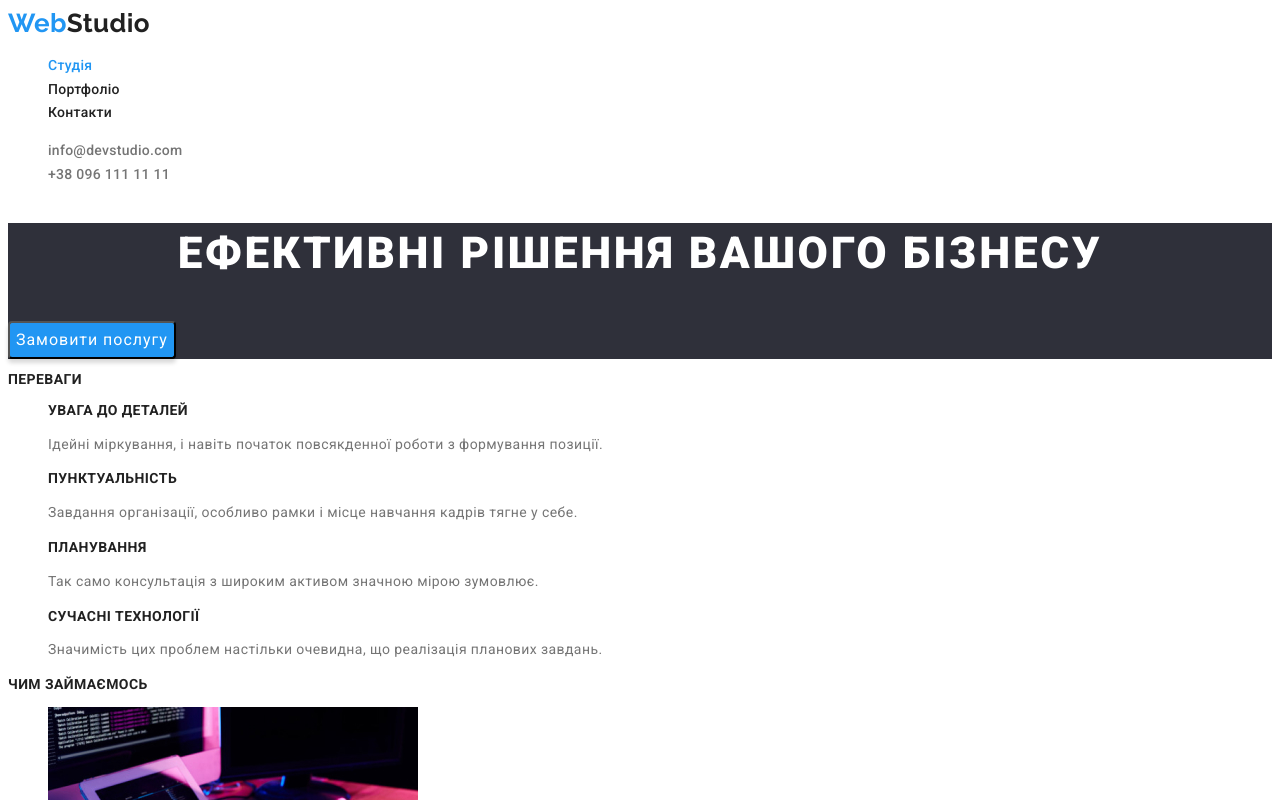
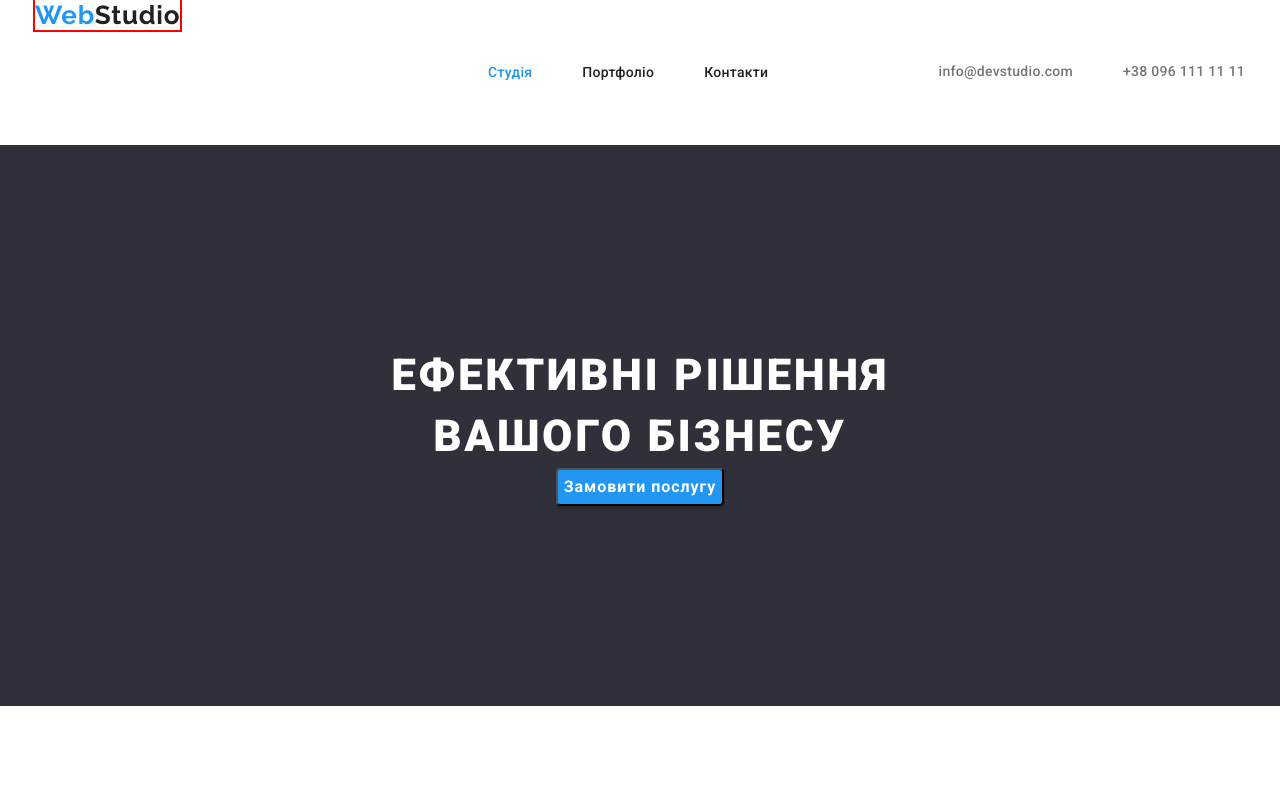
Before and after one commit to AndriiTrylenko/goit-markup-hw-03, a plain HTML site: page index.html in a window 1280 px wide. Shown: the top 800 px of the page. Drawn offline with nearby package versions, Linux system fonts and the light colour scheme.

Commit message:
перевірка

```diff
--- a/css/styles.css
+++ b/css/styles.css
@@ -9,6 +9,17 @@
     --third-bgd-color: #f5f4fa;
     --accent-color: #2196f3;
 }
+h1,
+h2,
+h3,
+h4,
+h5,
+h6,
+p,
+ul {
+    margin: 0;
+    padding: 0;
+}
 
 body {
     font-family: "Roboto", sans-serif;
@@ -18,8 +29,6 @@ body {
     background-color: var(--main-background-color);
     color: var(--primary-text-color);
 }
-
-
 /* вбираємо підкреслювання посилань*/
 .logo,
 .link {
@@ -28,12 +37,30 @@ body {
 
 /* ------------Лого-------------- */
 
+.box{
+  width: 1240px;
+  padding-left: 15px;
+  padding-right: 15px;
+  margin-left: auto;
+  margin-right: auto;
+  padding-left: 15px;
+  padding-right: 15px;
+
+}
+.main-menu{
+    display: flex;
+    align-items: center;
+}
 .logo {
+outline: 2px solid red;
+
     font-family: "Raleway", sans-serif;
     font-weight: 700;
     font-size: 26px;
     line-height: 1.2;
+    letter-spacing: 0.03em;
     color: var(--accent-color);
+
 }
 
 .logo-black {
@@ -56,8 +83,25 @@ body {
 }
 
 
+.menu-nav {
+    display: flex;
+    margin-left: 453px;
+    margin-bottom: 32px;
+    font-weight: 500;
+    font-size: 14px;
+    line-height: 1.2;
+    letter-spacing: 0.02em;
+    color: var(--title-text-color);
 
-.menu-nav {
+}
+.item:not(:last-child) {
+    margin-right: 50px;
+}
+.menu-nav-link {
+    display: block;
+    padding-top: 32px;
+    padding-bottom: 32px;
+
     font-weight: 500;
     font-size: 14px;
     line-height: 1.2;
@@ -66,8 +110,14 @@ body {
 }
 
 /*--контакти--*/
-
-.menu-contacts {
+.contacts-nav{
+    display: flex;
+    margin-left: auto;
+}
+.contacts-nav .contacts-head:not(:last-child){
+    margin-right: 50px;
+}
+.menu-contacts-li{
     font-weight: 500;
     font-size: 14px;
     line-height: 1.2;
@@ -75,12 +125,20 @@ body {
     color: var(--primary-text-color);
 }
 
+
 /*--Інформація сторінки--*/
 .hero {
     background-color: var(--secondary-bgd-color);
+    text-align: center;
+    padding: 200px 0px;
 }
 
 .hero-title {
+    margin-bottom: 30px;
+    margin: 0 auto;
+    max-width: 696px;
+    text-align: center;
+
     font-weight: 900;
     font-size: 44px;
     line-height: 1.4;
@@ -92,6 +150,7 @@ body {
 
 .hero-button {
     font-family: inherit;
+    font-weight: 700;
     font-size: 16px;
     line-height: 2;
     letter-spacing: 0.06em;
@@ -100,6 +159,7 @@ body {
     box-shadow: 0px 4px 4px rgba(0, 0, 0, 0.15);
     border-radius: 4px;
     cursor: pointer;
+
 }
 
 /*--Переваги компанії-*/
@@ -114,11 +174,13 @@ body {
 }
 
 /*--чим займаємось--*/
+
+.section{
+margin: 215px;
+}
 .section-title {
-    font-family: 'Roboto';
-    font-style: normal;
     font-weight: 700;
-    font-size: 14px;
+    font-size: 36px;
     line-height: 1.2;
     letter-spacing: 0.03em;
     text-transform: uppercase;
@@ -142,8 +204,6 @@ body {
 
 /*--Професії команди--*/
 .professions-team {
-    font-style: normal;
-    font-weight: 400;
     font-size: 16px;
     line-height: 1.2;
     letter-spacing: 0.03em;
--- a/index.html
+++ b/index.html
@@ -8,28 +8,36 @@
     <link
       href="https://fonts.googleapis.com/css2?family=Raleway:wght@700&family=Roboto:wght@400;500;700;900&display=swap"
       rel="stylesheet"/>
-    <link rel="stylesheet" href="./css/styles.css">
+    <!--Modern-normalize-->
+    <link rel="stylesheet" href="https://cdnjs.cloudflare.com/ajax/libs/modern-normalize/1.1.0/modern-normalize.min.css"
+     integrity="sha512-wpPYUAdjBVSE4KJnH1VR1HeZfpl1ub8YT/NKx4PuQ5NmX2tKuGu6U/JRp5y+Y8XG2tV+wKQpNHVUX03MfMFn9Q=="
+     crossorigin="anonymous"
+     referrerpolicy="no-referrer" />
+    <link rel="stylesheet" href="./css/reset.css" />
+    <link rel="stylesheet" href="./css/styles.css"/>
 
   </head>
   <body>
     <!--Шапка сайту-->
     <header class="header">
+      <div class="box main-menu">
       <nav>
         <a class="logo" href="./index.html"
           >Web<span class="logo-black">Studio</span></a>
-        <ul class="list">
-          <li><a href="./index.html" class="link menu-nav active">Студія</a></li>
-          <li><a href="./portfolio.html" class="link menu-nav">Портфоліо</a></li>
-          <li><a href="" class="link menu-nav">Контакти</a></li>
+        <ul class="menu-nav list">
+          <li class="item"><a href="./index.html" class="link menu-nav-link active">Студія</a></li>
+          <li class="item"><a href="./portfolio.html" class="link menu-nav-link">Портфоліо</a></li>
+          <li class="item"><a href="" class="link menu-nav-link">Контакти</a></li>
         </ul>
       </nav>
       <!--Контакти-->
-      <ul class="list">
-        <li>
-          <a href="mailto:info@devstudio.com" class="link menu-contacts">info@devstudio.com</a></li>
-        <li>
-          <a href="tel:+380961111111" class="link menu-contacts">+38 096 111 11 11</a></li>
+      <ul class="contacts-nav list">
+        <li class="contacts-head">
+          <a href="mailto:info@devstudio.com" class="link menu-contacts-li">info@devstudio.com</a></li>
+        <li class="cotacts-head">
+          <a href="tel:+380961111111" class="link menu-contacts-li">+38 096 111 11 11</a></li>
       </ul>
+      </div>
     </header>
     <!--Інформація сторінки-->
     <main>
@@ -38,7 +46,7 @@
         <button type="button" class="hero-button">Замовити послугу</button>
       </section>
       <!--Переваги компанії-->
-      <section >
+      <section class="section">
         <h2 class="section-title">Переваги</h2>
         <ul class="list">
           <li>
```
